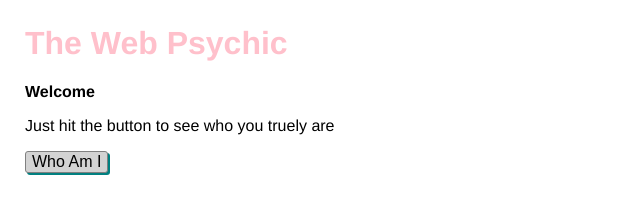
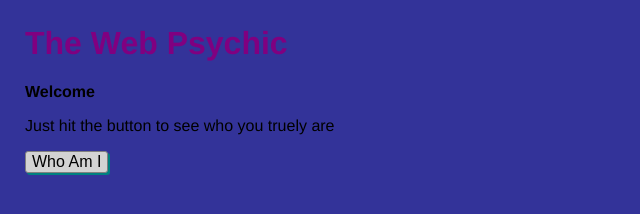
Before and after one commit to zoeyle/req-header-fcc, a website: page views/index.html in a window 1280 px wide. Shown: the whole page, without its empty margins (0-640 px from the left). Drawn offline with nearby package versions, Linux system fonts and the light colour scheme; no server answers.

Commit message:
🎸👳 Checkpoint views/index.html:565149/1 public/style.css:565149/20

```diff
--- a/public/style.css
+++ b/public/style.css
@@ -9,13 +9,14 @@
 }
 
 body {
+  background-color: #333399;
   font-family: helvetica, arial, sans-serif;
   margin: 25px;
 }
 
 h1 {
   font-weight: bold;
-  color: pink;
+  color: purple;
 }
 
 .bold {
```
Also changed, not shown: views/index.html (+1 -1 lines).
